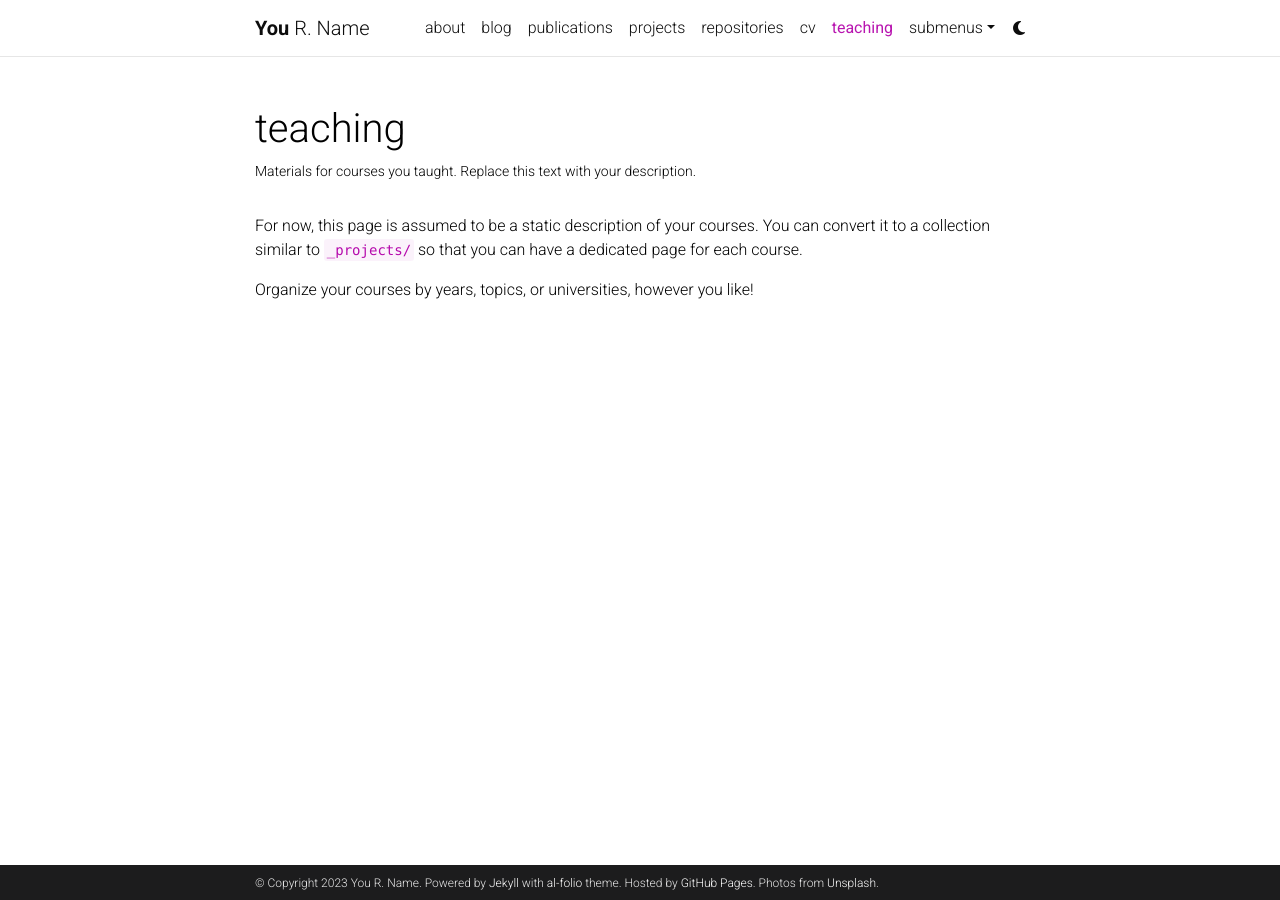
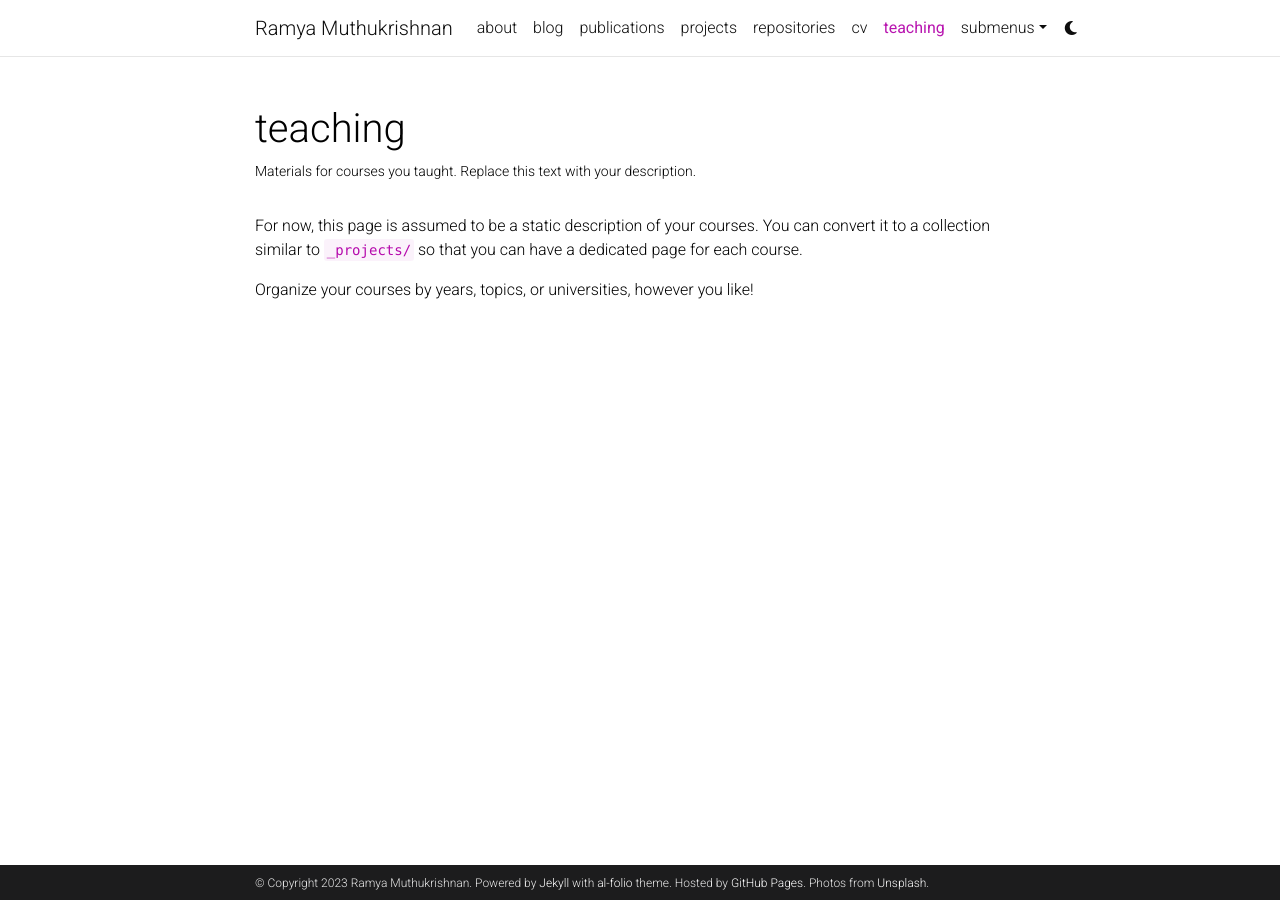
Before and after one commit to ramyamut/ramyamut.github.io, a Jekyll site: the page built from _pages/teaching.md, in a window 1280 px wide. Built offline with Jekyll 4.4.1, drawn with Linux system fonts in a browser that asks for light colours; comment, search, counter and statistics services are not loaded; a style sheet for code colours, icons or effects is not loaded.

```diff
--- a/_config.yml
+++ b/_config.yml
@@ -2,11 +2,11 @@
 # Site settings
 # -----------------------------------------------------------------------------
 
-title: blank # the website title (if blank, full name will be used instead)
-first_name: You
-middle_name: R.
-last_name: Name
-email: you@example.com
+title: Ramya Muthukrishnan # the website title (if blank, full name will be used instead)
+first_name: Ramya
+middle_name:
+last_name: Muthukrishnan
+email: ramyamut@mit.edu
 description: > # the ">" symbol means to ignore newlines until "footer_text:"
   A simple, whitespace theme for academics. Based on [*folio](https://github.com/bogoli/-folio) design.
 footer_text: >
@@ -18,8 +18,8 @@ keywords: jekyll, jekyll-theme, academic-website, portfolio-website  # add your
 lang: en # the language of your site (for example: en, fr, cn, ru, etc.)
 icon: ⚛️  # the emoji used as the favicon (alternatively, provide image name in /assets/img/)
 
-url: https://alshedivat.github.io # the base hostname & protocol for your site
-baseurl: /al-folio # the subpath of your site, e.g. /blog/
+url: https://ramyamut.github.io # the base hostname & protocol for your site
+baseurl: # the subpath of your site, e.g. /blog/
 last_updated: false # set to true if you want to display last updated in the footer
 impressum_path:  # set to path to include impressum link in the footer, use the same path as permalink in a page, helps to conform with EU GDPR
 
```
